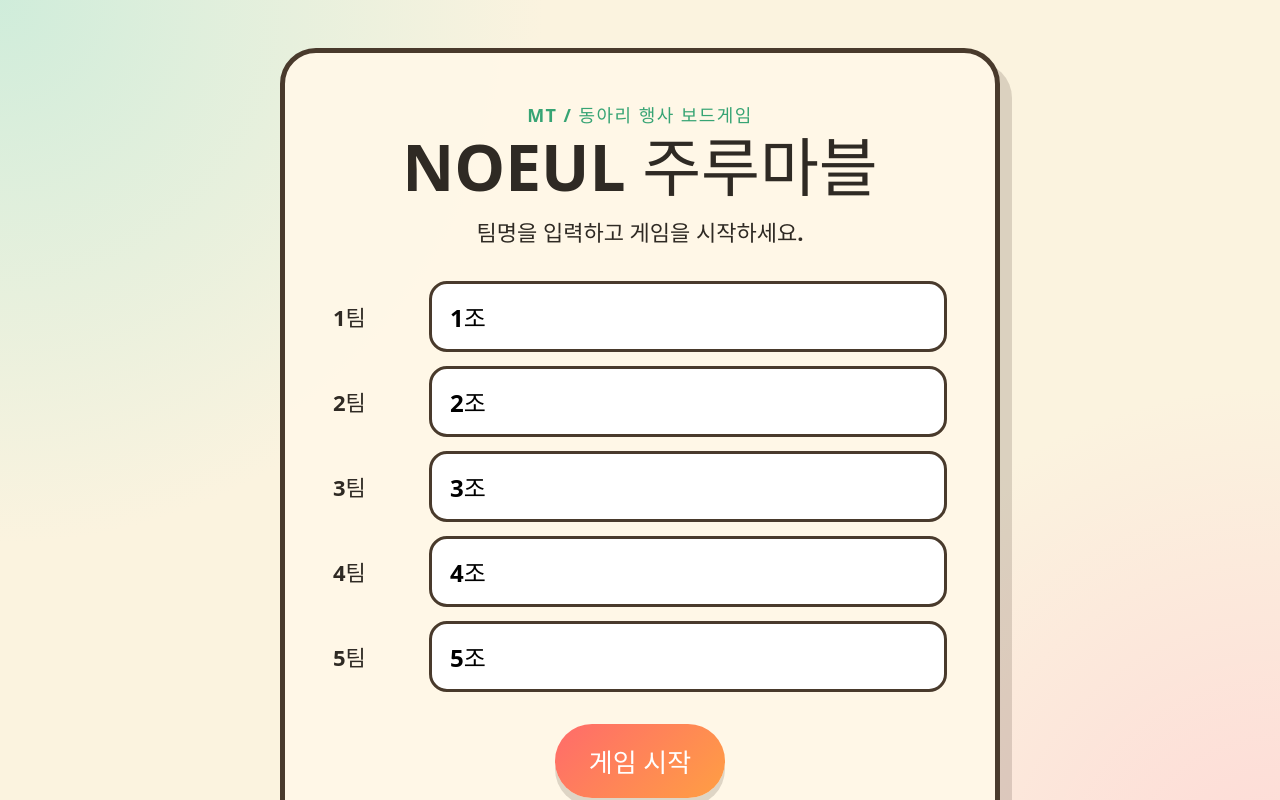
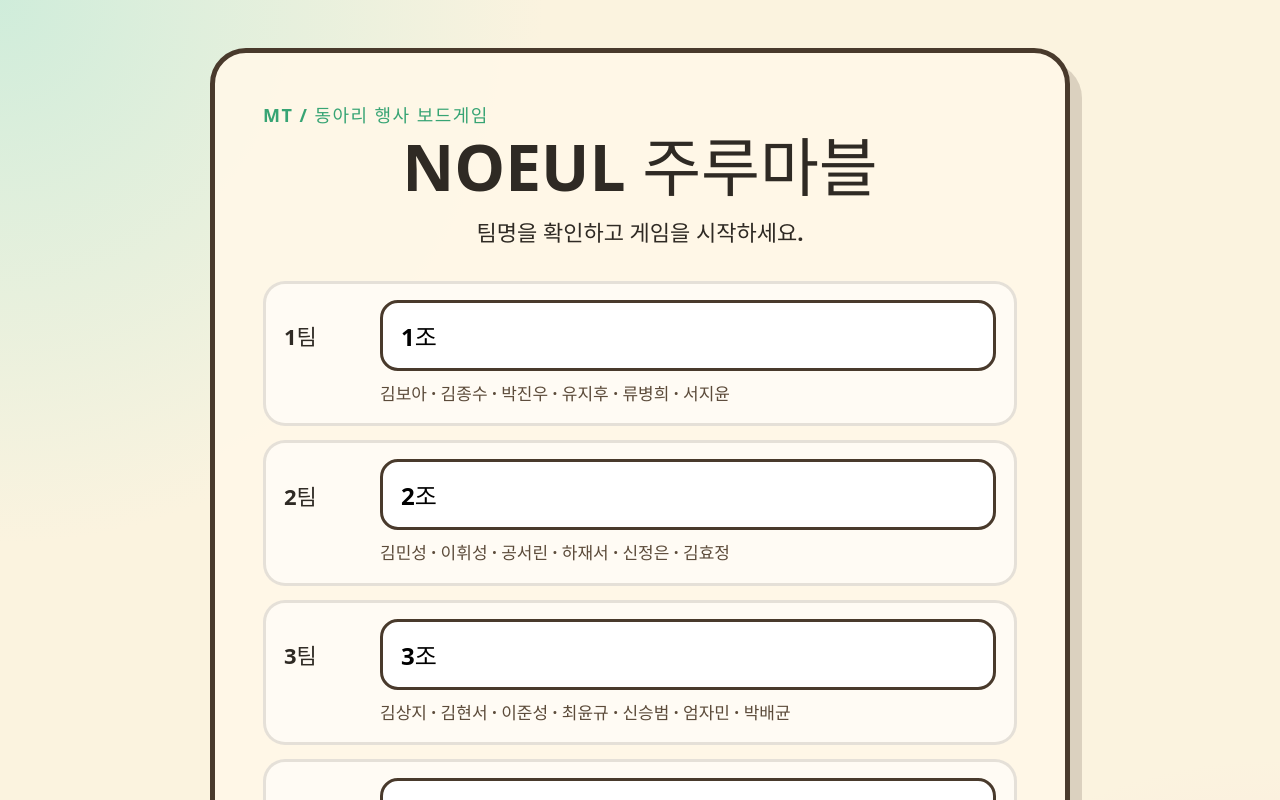
Before and after one commit to dlwldn4824/noeul_boardgame, a React (Vite) app: page / in a window 1280 px wide. Both pictures are taken after a click on the button "조 입력하기". Shown: the top 800 px of the page. Built offline with nearby package versions, Linux system fonts and the light colour scheme.

Commit message:
조 입력 화면에 팀원 명단 표시
게임 규칙 다음 팀명 설정 단계에서 각 조 팀원 명단을 함께 확인할 수 있도록 했습니다.

```diff
--- a/src/App.css
+++ b/src/App.css
@@ -149,6 +149,23 @@ button:disabled {
   margin-bottom: 32px;
 }
 
+.team-setup-card {
+  width: min(860px, 92vw);
+  text-align: left;
+}
+
+.team-setup-card h1,
+.team-setup-card .start-description {
+  text-align: center;
+}
+
+.team-setup-row {
+  padding: 16px 18px;
+  border: 3px solid rgba(73, 58, 44, 0.14);
+  border-radius: 22px;
+  background: rgba(255, 255, 255, 0.55);
+}
+
 .team-input-label {
   display: grid;
   grid-template-columns: 84px 1fr;
@@ -157,6 +174,14 @@ button:disabled {
   font-size: 22px;
   font-weight: 900;
   text-align: left;
+}
+
+.team-roster {
+  margin: 10px 0 0 96px;
+  color: #5c4b3a;
+  font-size: 17px;
+  font-weight: 700;
+  line-height: 1.55;
 }
 
 .team-input-label input {
--- a/src/components/StartScreen.tsx
+++ b/src/components/StartScreen.tsx
@@ -1,4 +1,5 @@
 import { useState } from 'react'
+import { TEAM_MEMBERS_BY_ID } from '../data/teamMembers'
 
 interface StartScreenProps {
   onStart: (teamNames: string[]) => void
@@ -20,14 +21,15 @@ export function StartScreen({ onStart }: StartScreenProps) {
 
   return (
     <main className="start-screen">
-      <section className="start-card">
+      <section className="start-card team-setup-card">
         <p className="eyebrow">MT / 동아리 행사 보드게임</p>
         <h1>NOEUL 주루마블</h1>
-        <p className="start-description">팀명을 입력하고 게임을 시작하세요.</p>
+        <p className="start-description">팀명을 확인하고 게임을 시작하세요.</p>
 
         <div className="team-inputs">
           {teamNames.map((teamName, index) => (
-            <label key={index} className="team-input-label">
+            <article key={index} className="team-setup-row">
+              <label className="team-input-label">
                 <span>{index + 1}팀</span>
                 <input
                   value={teamName}
@@ -36,6 +38,10 @@ export function StartScreen({ onStart }: StartScreenProps) {
                   placeholder={`${index + 1}조`}
                 />
               </label>
+              <p className="team-roster">
+                {TEAM_MEMBERS_BY_ID[index]?.join(' · ') ?? '명단 없음'}
+              </p>
+            </article>
           ))}
         </div>
 
```
Lines whose indentation alone changed are shown as unchanged.
